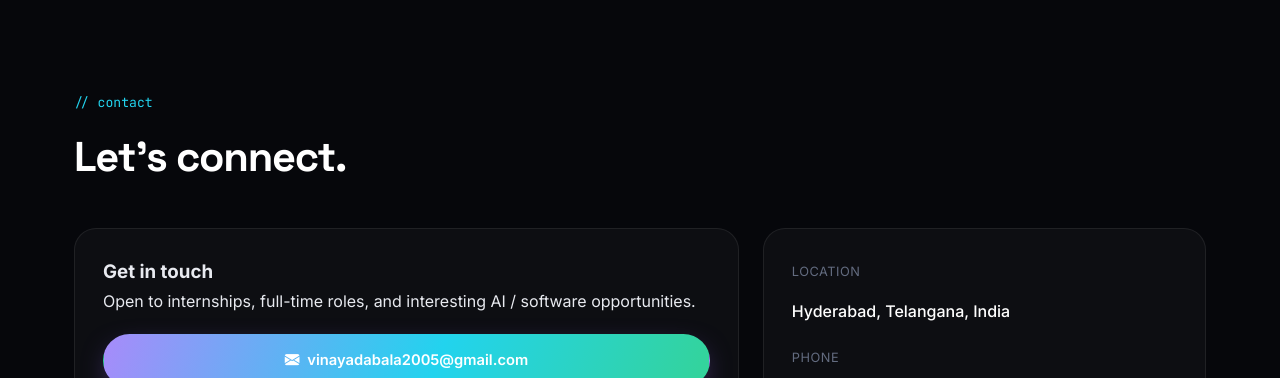
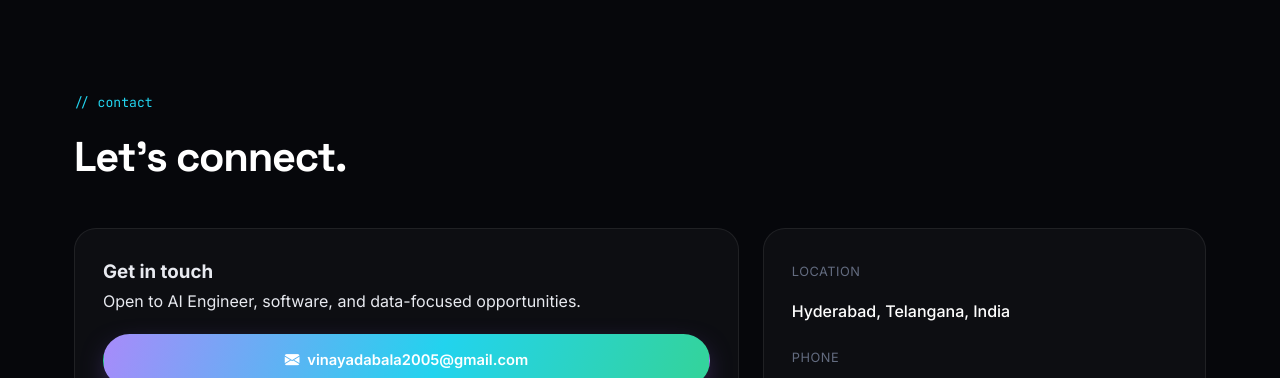
Before and after one commit to vinayadabala05/vinay-portfolio, a plain HTML site: page index.html in a window 1280 px wide. Shown: the part 5029-5407 px from the top of the page. Drawn offline with nearby package versions, Linux system fonts and the light colour scheme.

Commit message:
Correct portfolio role wording to AI Engineer

```diff
--- a/index.html
+++ b/index.html
@@ -295,7 +295,7 @@
         <div class="contact-grid">
           <div class="contact-card spot reveal">
             <h3>Get in touch</h3>
-            <p>Open to internships, full-time roles, and interesting AI / software opportunities.</p>
+            <p>Open to AI Engineer, software, and data-focused opportunities.</p>
             <div class="contact-links">
               <a href="mailto:vinayadabala2005@gmail.com" class="btn btn-primary btn-full">
                 <i class="bi bi-envelope-fill"></i> vinayadabala2005@gmail.com
```
